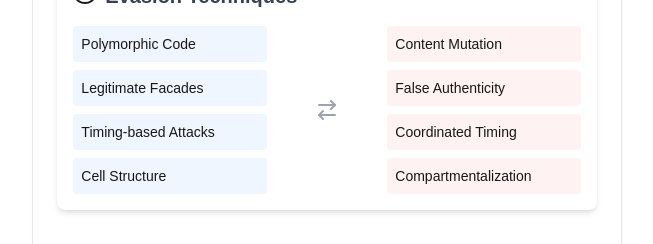
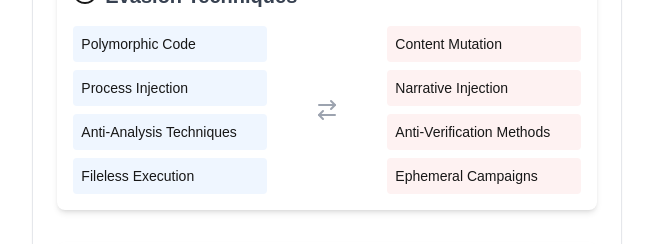
Before and after one commit to hackingbutlegal/threat-parallels, a Next.js app: page / in a window 1280 px wide. Shown: the part 515-759 px from the top of the page, without its empty margins (313-966 px from the left). Built offline with nearby package versions, Linux system fonts and the light colour scheme.

Commit message:
Update page.tsx
Update Evasion section

```diff
--- a/src/app/page.tsx
+++ b/src/app/page.tsx
@@ -71,37 +71,37 @@ function App() {
   cyber: [
     {
       term: "Polymorphic Code",
-          definition: "Code that changes its signature to avoid detection"
+      definition: "Malware that constantly changes its code signature while maintaining functionality to evade detection"
     },
     {
-          term: "Legitimate Facades",
-          definition: "Malware disguised as legitimate software"
+      term: "Process Injection",
+      definition: "Malware hiding within legitimate processes to appear as normal system activity"
     },
     {
-          term: "Timing-based Attacks",
-          definition: "Attacks coordinated to specific times for maximum impact"
+      term: "Anti-Analysis Techniques",
+      definition: "Methods to detect and evade sandboxes, debuggers, and analysis tools"
     },
     {
-          term: "Cell Structure",
-          definition: "Compartmentalized operations to minimize exposure"
+      term: "Fileless Execution",
+      definition: "Operating entirely in memory to avoid file-based detection mechanisms"
     }
   ],
   disinfo: [
     {
       term: "Content Mutation",
-          definition: "Slightly altering content to avoid fact-checking"
+      definition: "Continuously modifying content while maintaining core narrative to evade automated detection"
     },
     {
-          term: "False Authenticity",
-          definition: "Mimicking legitimate news formats and styles"
+      term: "Narrative Injection",
+      definition: "Embedding false narratives within legitimate discussions and trusted sources"
     },
     {
-          term: "Coordinated Timing",
-          definition: "Synchronizing posts for maximum viral potential"
+      term: "Anti-Verification Methods",
+      definition: "Techniques to complicate fact-checking and avoid automated detection systems"
     },
     {
-          term: "Compartmentalization",
-          definition: "Isolating different parts of operations to avoid detection"
+      term: "Ephemeral Campaigns",
+      definition: "Operating through temporary, disposable content that leaves minimal traces"
     }
   ]
 },
```
Lines whose indentation alone changed are shown as unchanged.
